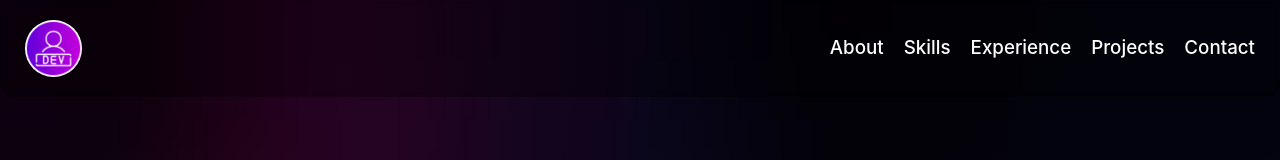
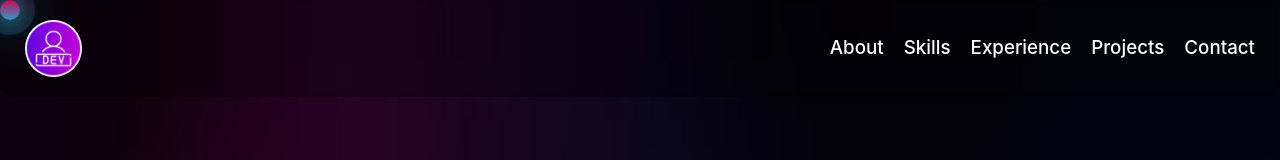
Before and after one commit to mohitanand744/React-Personal-Portfolio, a React (Vite) app: page / in a window 1280 px wide. Shown: the top 160 px of the page. Built offline with nearby package versions, Linux system fonts and the light colour scheme.

Commit message:
added a Gradient cycle . this circle will follow the mouse cursor

```diff
--- a/src/App.jsx
+++ b/src/App.jsx
@@ -10,6 +10,17 @@ import useContextData from "./Hook/useContextData";
 function App() {
   const [showGoToTop, setShowGoToTop] = useState(false);
   const { setActive } = useContextData();
+  const [mousePosition, setMousePosition] = useState({
+    x: 0,
+    y: 0,
+  });
+
+  // Storing Mouse Moves
+
+  const handleMouseMove = (e) => {
+    setMousePosition({ x: e.clientX, y: e.clientY });
+  };
+
   // Selecting Containers
 
   const home = useRef(null);
@@ -57,8 +68,12 @@ function App() {
       }
     });
 
+    // tracking mouseMove
+    window.addEventListener("mousemove", handleMouseMove);
+
     return () => {
       window.removeEventListener("scroll", handleScroll);
+      window.removeEventListener("mousemove", handleMouseMove);
       sections.forEach((section) => {
         if (section.container.current) {
           observer.unobserve(section.container.current);
@@ -85,6 +100,10 @@ function App() {
             alt="Go to Top"
           />
         )}
+        <div
+          className={`followCursor w-8 h-8 fixed rounded-full `}
+          style={{ top: `${mousePosition.y}px`, left: `${mousePosition.x}px` }}
+        ></div>
         <div className="w-full">
           <div id="Home" ref={home}>
             <Home />
--- a/src/Hook/useContextData.jsx
+++ b/src/Hook/useContextData.jsx
@@ -1,4 +1,4 @@
-import React, { useContext } from "react";
+import { useContext } from "react";
 import { Store } from "../context/Store";
 
 const useContextData = () => {
@@ -13,6 +13,7 @@ const useContextData = () => {
     setIsExpanded,
     active,
     setActive,
+    scrollToSection,
   } = useContext(Store);
 
   return {
@@ -26,6 +27,7 @@ const useContextData = () => {
     setIsExpanded,
     active,
     setActive,
+    scrollToSection,
   };
 };
 
--- a/src/Pages/AllProjects.jsx
+++ b/src/Pages/AllProjects.jsx
@@ -70,7 +70,7 @@ const sliceProjects = filterProject.slice(firstIndex, lastIndex); */
   };
 
   return (
-    <div className="allProjects min-h-[100vh] px-10">
+    <div id="Home" className="allProjects min-h-[100vh] px-10">
       <center
         className="mt-32 sm:mt-16 mx-auto w-[96%] lg:w-[44%]"
         data-aos="zoom-in"
@@ -100,7 +100,7 @@ const sliceProjects = filterProject.slice(firstIndex, lastIndex); */
         </div>
       </center>
 
-      <div className="flex flex-wrap justify-center gap-10 mt-16">
+      <div className="flex flex-wrap justify-center gap-10 my-16">
         {filterProject.length > 0 ? (
           sliceProjects.map((project, i) => (
             <Card
--- a/src/assets/style/index.css
+++ b/src/assets/style/index.css
@@ -36,6 +36,38 @@ body {
 .hide-ScrollBar {
   &::-webkit-scrollbar {
     display: none;
+  }
+}
+
+.followCursor {
+  z-index: 9999;
+  background: linear-gradient(rgb(255, 0, 102), #3cf);
+  opacity: 0.8;
+  pointer-events: none;
+  box-shadow: 0 0 20px #00eeff, 0 0 60px rgb(0, 255, 242), 0 0 100px #00ffe1;
+  transition: 0.2s;
+  -webkit-transition: 0.2s;
+  -moz-transition: 0.2s;
+  -ms-transition: 0.2s;
+  -o-transition: 0.2s;
+
+  &::before {
+    content: "";
+    position: absolute;
+    background: linear-gradient(rgb(255, 0, 102), #3cf);
+    width: 50px;
+    height: 50px;
+    opacity: 0.2;
+    transform: translate(-30%, -30%);
+    -webkit-transform: translate(-30%, -30%);
+    -moz-transform: translate(-30%, -30%);
+    -ms-transform: translate(-30%, -30%);
+    -o-transform: translate(-30%, -30%);
+    border-radius: 50%;
+    -webkit-border-radius: 50%;
+    -moz-border-radius: 50%;
+    -ms-border-radius: 50%;
+    -o-border-radius: 50%;
   }
 }
 
--- a/src/assets/style/responsive.css
+++ b/src/assets/style/responsive.css
@@ -48,5 +48,9 @@
     }
   }
 
+  .followCursor {
+    display: none;
+  }
+
   /***** End Experience Section *****/
 }
--- a/src/components/Paginations/Pagination.jsx
+++ b/src/components/Paginations/Pagination.jsx
@@ -1,4 +1,5 @@
 import React from "react";
+import useContextData from "../../Hook/useContextData";
 
 const Pagination = ({
   handlePageChange,
@@ -6,19 +7,27 @@ const Pagination = ({
   totalPages,
   setCurrentPage,
 }) => {
+  const { scrollToSection } = useContextData();
+
   return (
     <>
-      <div className="float-end flex justify-center w-full items-center gap-3 my-16">
+      <div className="float-end flex justify-center w-full items-center gap-3 mb-16">
         <img
           className="w-[4rem] h-[4rem] active:scale-90 transition-all duration-200 ease-linear cursor-pointer rotate-[180deg]"
           src="/rightArrow.png"
           alt="Scroll Right"
-          onClick={() => setCurrentPage((pageNum) => Math.max(pageNum - 1, 1))}
+          onClick={() => {
+            setCurrentPage((pageNum) => Math.max(pageNum - 1, 1));
+            scrollToSection("Home");
+          }}
         />
         {Array.from({ length: totalPages }, (_, i) => (
           <button
             key={i}
-            onClick={() => handlePageChange(i + 1)}
+            onClick={() => {
+              handlePageChange(i + 1);
+              scrollToSection("Home");
+            }}
             className={`border-b-[3px] border-t-2 w-[4rem] text-2xl text-white md:w-[4.5rem] h-[4rem]  md:h-[4.5rem] active:scale-[0.88] transition-all duration-300 ease rounded-full border-slate-600 ${
               currentPage === i + 1 ? "custom-shadow3" : "custom-shadow2"
             } font-bold  `}
@@ -30,9 +39,10 @@ const Pagination = ({
           className="w-[4rem] h-[4rem] active:scale-90 transition-all duration-200 ease-linear  cursor-pointer"
           src="/rightArrow.png"
           alt="Scroll Left"
-          onClick={() =>
-            setCurrentPage((pageNum) => Math.min(pageNum + 1, totalPages))
-          }
+          onClick={() => {
+            setCurrentPage((pageNum) => Math.min(pageNum + 1, totalPages));
+            scrollToSection("Home");
+          }}
         />
       </div>
     </>
--- a/src/components/common/Nav/Nav.jsx
+++ b/src/components/common/Nav/Nav.jsx
@@ -1,10 +1,16 @@
-import React, { useState } from "react";
+import React, { useEffect, useState } from "react";
 import { Link, useLocation } from "react-router-dom";
 import useContextData from "../../../Hook/useContextData";
 
 const Nav = () => {
-  const { userInput, setUserInput, handleUserInput, active, setActive } =
-    useContextData();
+  const {
+    userInput,
+    setUserInput,
+    handleUserInput,
+    active,
+    setActive,
+    scrollToSection,
+  } = useContextData();
   const [toggle, setToggle] = useState(false);
   const location = useLocation();
 
@@ -14,17 +20,9 @@ const Nav = () => {
     setToggle((toggle) => !toggle);
   };
 
-  const scrollToSection = (id) => {
-    setTimeout(() => {
-      const section = document.getElementById(id);
-      if (!section) return;
-      const yOffset = -180; // Height of the navbar
-      const y =
-        section.getBoundingClientRect().top + window.pageYOffset + yOffset;
-
-      window.scrollTo({ top: y, behavior: "smooth" });
-    }, 100);
-  };
+  useEffect(() => {
+    userInput !== "" && scrollToSection("Home");
+  }, [userInput]);
 
   return (
     <header className="flex justify-between items-center text-white px-10 py-8 backdrop-blur-sm bg-black/30 rounded-b-3xl sticky top-0 z-50 w-full">
@@ -74,7 +72,7 @@ const Nav = () => {
                 value={userInput}
                 onChange={handleUserInput}
                 placeholder="Search projects (e.g., 'React', 'Clone', 'Html')"
-                className="w-[30rem] md:w-[50rem] backdrop-blur-sm bg-black/60 outline-none border-none rounded-3xl py-5 px-6 custom-shadow3 md:text-2xl"
+                className="w-[38rem] md:w-[50rem] backdrop-blur-sm bg-black/60 outline-none border-none rounded-3xl py-5 px-6 custom-shadow3 md:text-2xl"
               />
 
               {userInput !== "" ? (
@@ -196,7 +194,7 @@ const Nav = () => {
       {/* Mobile dropdown menu */}
       <div
         onClick={toggleMenu}
-        className={`fixed z-10 cursor-pointer top-0  right-0 h-[100vh]  w-full backdrop-blur-lg bg-black/50 overflow-hidden transition-all duration-[20ms] ${
+        className={`fixed z-10 cursor-pointer top-0  right-0 h-[100vh]  w-full backdrop-blur-lg bg-black/50 overflow-hidden transition-all duration-[100ms] ${
           toggle ? "opacity-100 left-[0rem]" : "opacity-0 -left-[100%]"
         }`}
       >
--- a/src/context/Store.jsx
+++ b/src/context/Store.jsx
@@ -24,6 +24,19 @@ const StoreProvider = ({ children }) => {
     });
   }, []);
 
+  // Scrolling to targeted Section
+  const scrollToSection = (id) => {
+    setTimeout(() => {
+      const section = document.getElementById(id);
+      if (!section) return;
+      const yOffset = -180; // Height of the navbar
+      const y =
+        section.getBoundingClientRect().top + window.pageYOffset + yOffset;
+
+      window.scrollTo({ top: y, behavior: "smooth" });
+    }, 100);
+  };
+
   useEffect(() => {
     window.scrollTo(0, 0);
   }, [pathname]);
@@ -40,6 +53,7 @@ const StoreProvider = ({ children }) => {
           handleUserInput,
           active,
           setActive,
+          scrollToSection,
         }}
       >
         {children}
```
